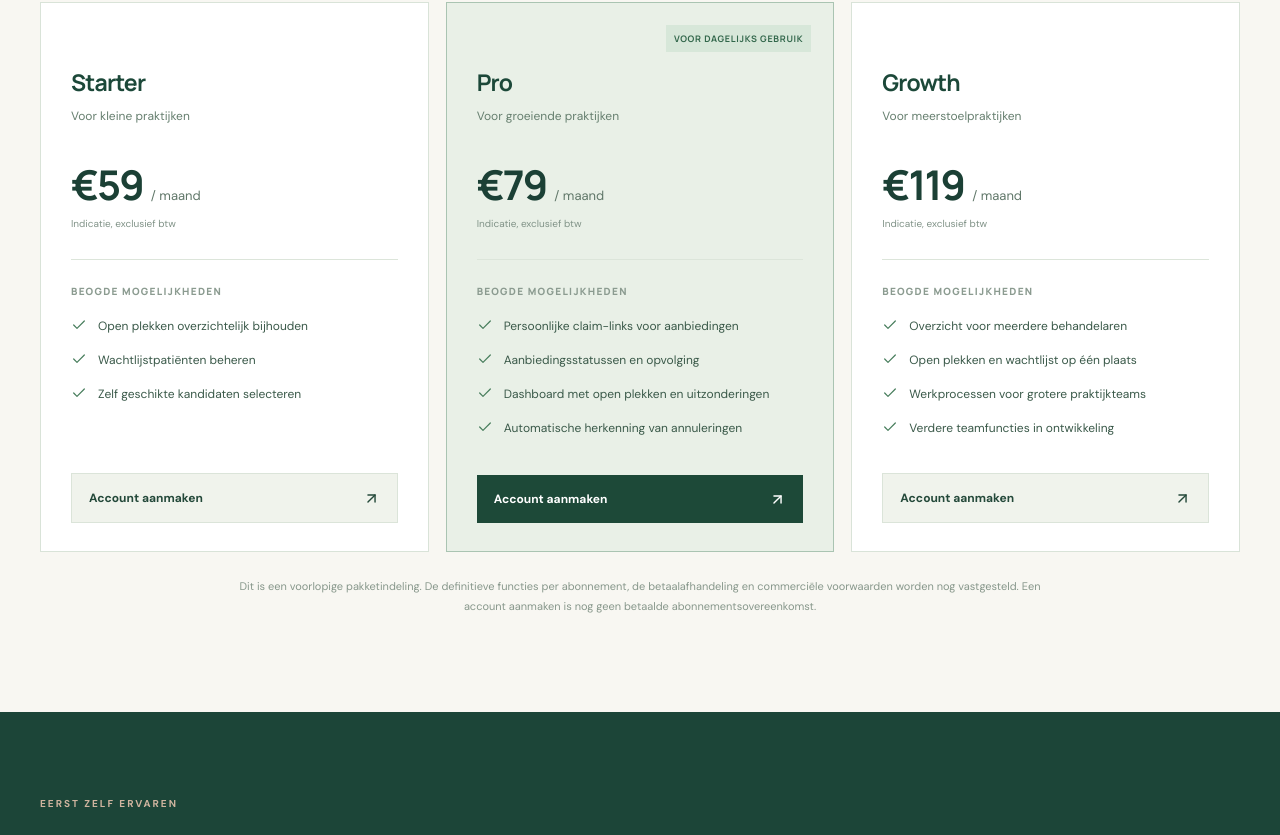
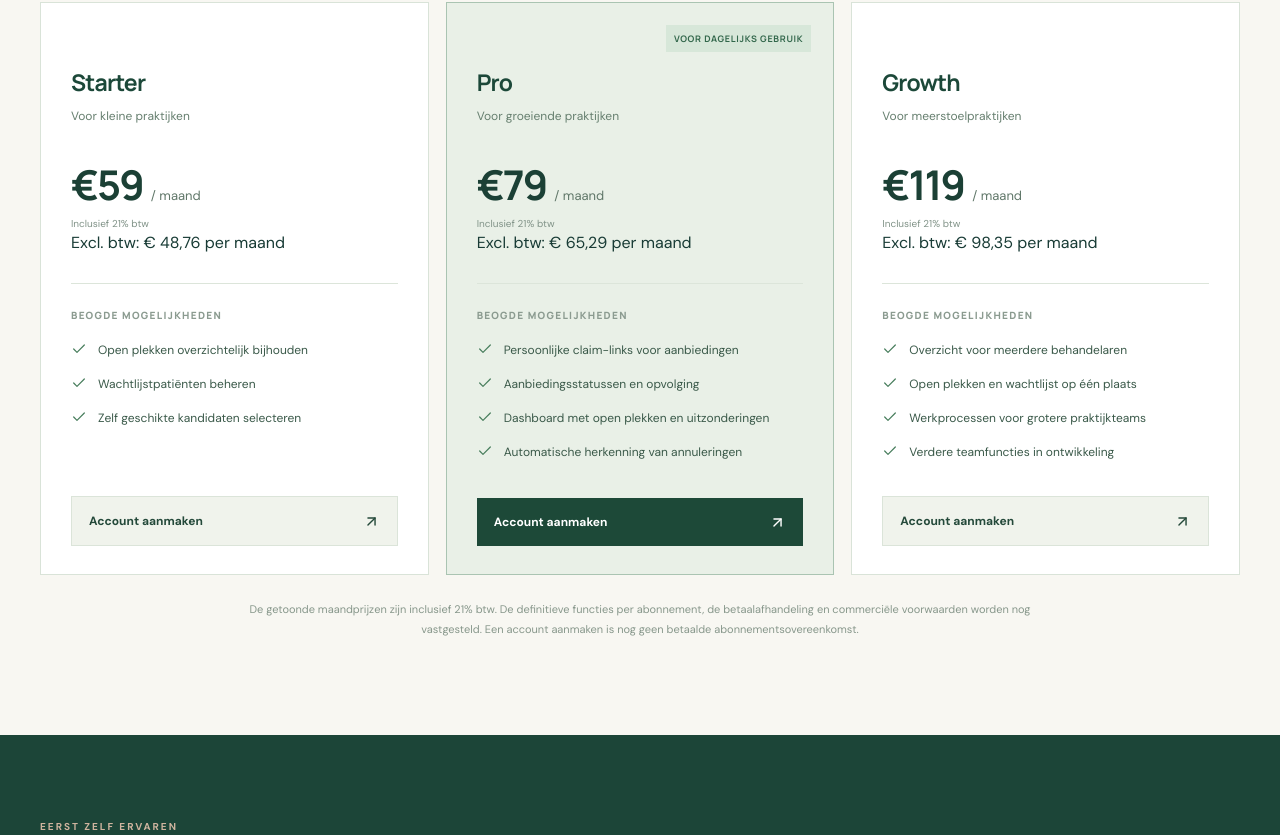
Before and after one commit to bouchraelamrani963-web/praktijkflow, a Next.js app: page /pricing in a window 1280 px wide. Shown: the part 617-1452 px from the top of the page. Built offline with nearby package versions, Linux system fonts and the light colour scheme; no server answers.

Commit message:
pricing(preview): display 59/79/119 EUR incl 21% VAT and calculated net equivalents

```diff
--- a/src/app/pricing/page.tsx
+++ b/src/app/pricing/page.tsx
@@ -3,6 +3,12 @@ import { ArrowRight, ArrowUpRight, Check } from "lucide-react";
 import { BrandLogo } from "@/components/brand/BrandLogo";
 import { PublicAccountNav } from "@/components/brand/PublicAccountNav";
 import { plans } from "@/lib/stripe/plans";
+
+const vatRate = 1.21;
+const euros = new Intl.NumberFormat("nl-NL", { style: "currency", currency: "EUR" });
+// Prices in the plan catalog are customer-facing gross prices, including 21% VAT.
+// No Stripe price IDs or checkout behavior are changed by this display calculation.
+const priceExVat = (gross: number) => euros.format(gross / vatRate);
 
 const benefitText: Record<string, string[]> = {
   starter: [
@@ -72,7 +78,8 @@ export default function PricingPage() {
                   <strong>€{plan.price}</strong>
                   <span>/ maand</span>
                 </p>
-                <p className="ns-pricing-tax">Indicatie, exclusief btw</p>
+                <p className="ns-pricing-tax">Inclusief 21% btw</p>
+                <p className="ns-pricing-net">Excl. btw: {priceExVat(plan.price)} per maand</p>
                 <div className="ns-pricing-divider" />
                 <p className="ns-pricing-includes">BEOGDE MOGELIJKHEDEN</p>
                 <ul>
@@ -91,7 +98,7 @@ export default function PricingPage() {
           </div>
           <div className="ns-container">
             <p className="ns-pricing-smallprint">
-              Dit is een voorlopige pakketindeling. De definitieve functies per
+              De getoonde maandprijzen zijn inclusief 21% btw. De definitieve functies per
               abonnement, de betaalafhandeling en commerciële voorwaarden worden
               nog vastgesteld. Een account aanmaken is nog geen betaalde
               abonnementsovereenkomst.
```
